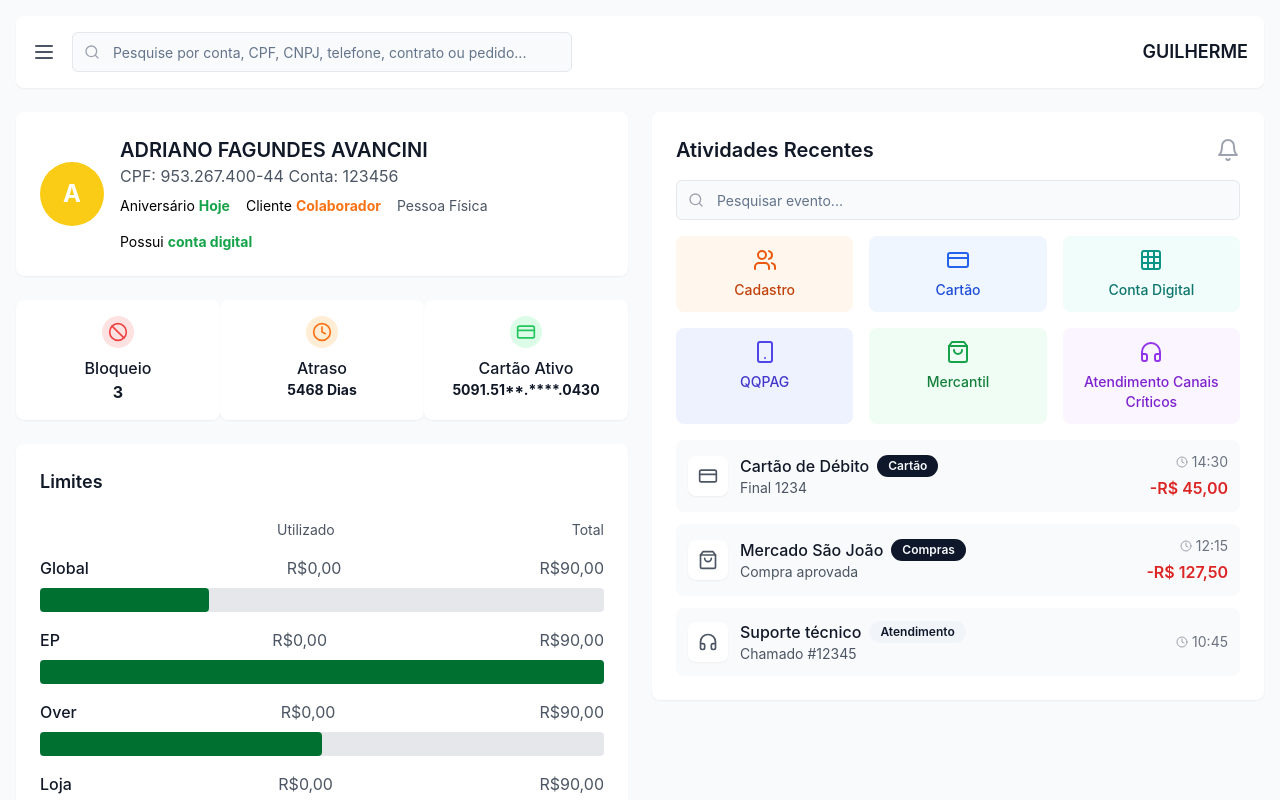
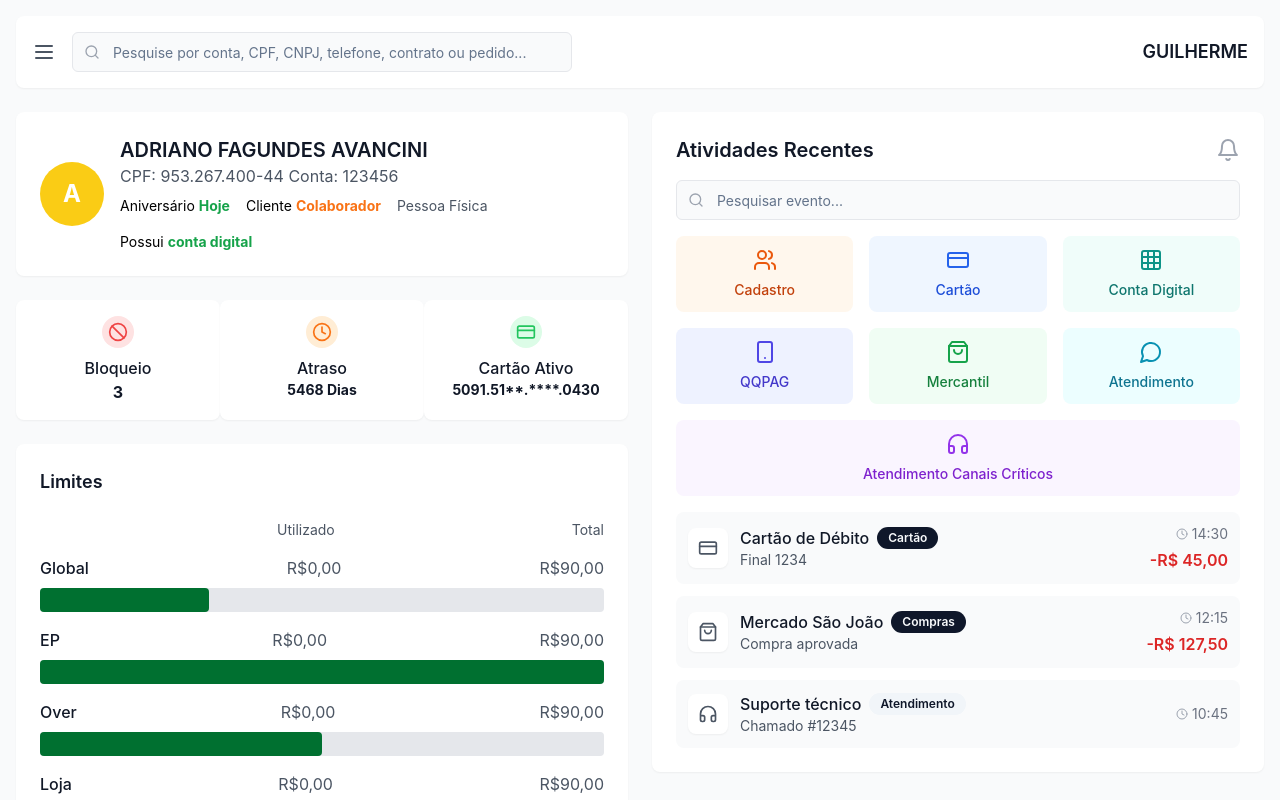
Before and after one commit to ViniciusMFreire/apple-print-glow-61, a React (Vite) app: page / in a window 1280 px wide. Shown: the top 800 px of the page. Built offline with nearby package versions, Linux system fonts and the light colour scheme.

Commit message:
Add "Atendimento" icon and reorder icons
Replaced the "Atendimento Canais Críticos" icon with a new "Atendimento" icon and adjusted the icon order.

```diff
--- a/src/components/dashboard/ActivityList.tsx
+++ b/src/components/dashboard/ActivityList.tsx
@@ -1,3 +1,4 @@
+
 
 import { Search, CreditCard, ShoppingBag, Headphones, Bell, Calendar, Clock, DollarSign, Users, Smartphone, Info, MessageCircle, Grid3X3 } from "lucide-react";
 import { Input } from "@/components/ui/input";
@@ -94,6 +95,15 @@ export const ActivityList = () => {
             </span>
           </div>
 
+          <div className="flex flex-col items-center p-3 bg-cyan-50 rounded-lg hover:bg-cyan-100 transition-colors cursor-pointer">
+            <MessageCircle className={`text-cyan-600 mb-2 ${getResponsiveClasses.iconSize.md}`} />
+            <span className={`text-cyan-700 font-medium text-center ${getResponsiveClasses.textSize.xs}`}>
+              Atendimento
+            </span>
+          </div>
+        </div>
+
+        <div className="grid grid-cols-1 gap-2 md:gap-4">
           <div className="flex flex-col items-center p-3 bg-purple-50 rounded-lg hover:bg-purple-100 transition-colors cursor-pointer">
             <Headphones className={`text-purple-600 mb-2 ${getResponsiveClasses.iconSize.md}`} />
             <span className={`text-purple-700 font-medium text-center ${getResponsiveClasses.textSize.xs}`}>
```
